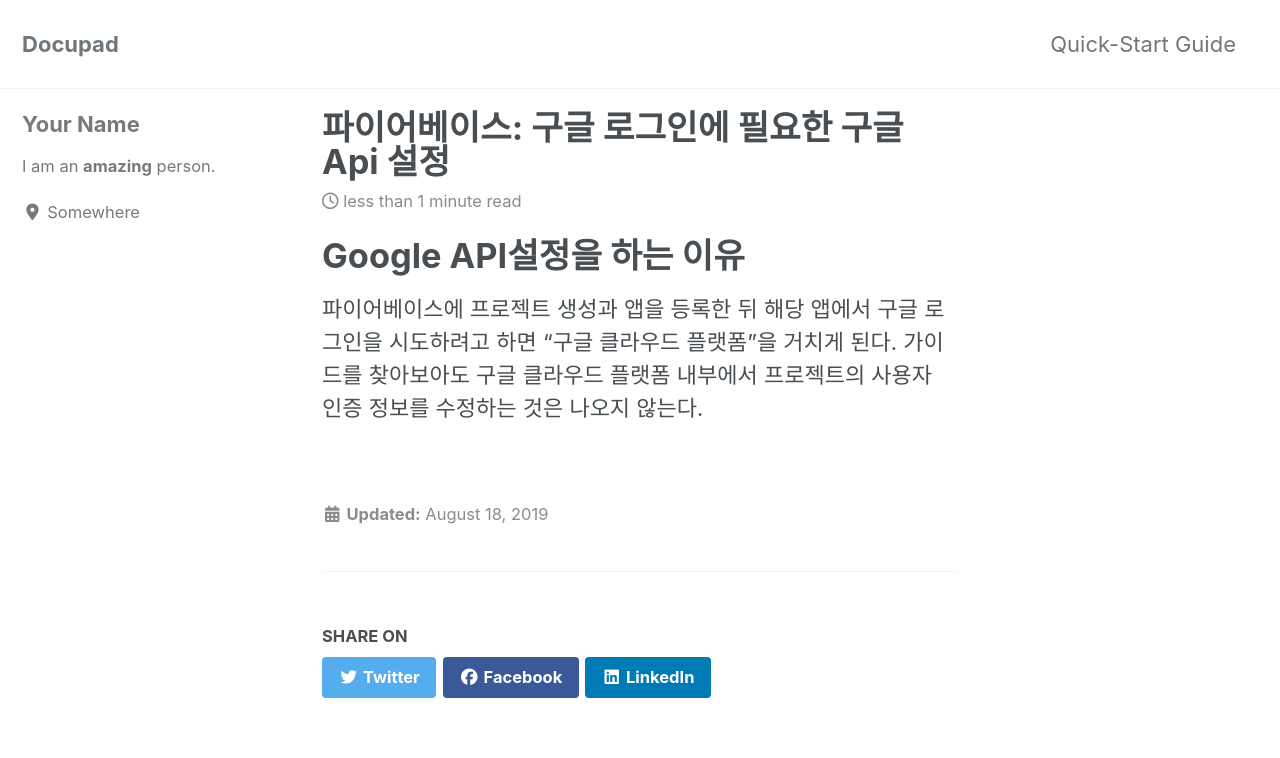
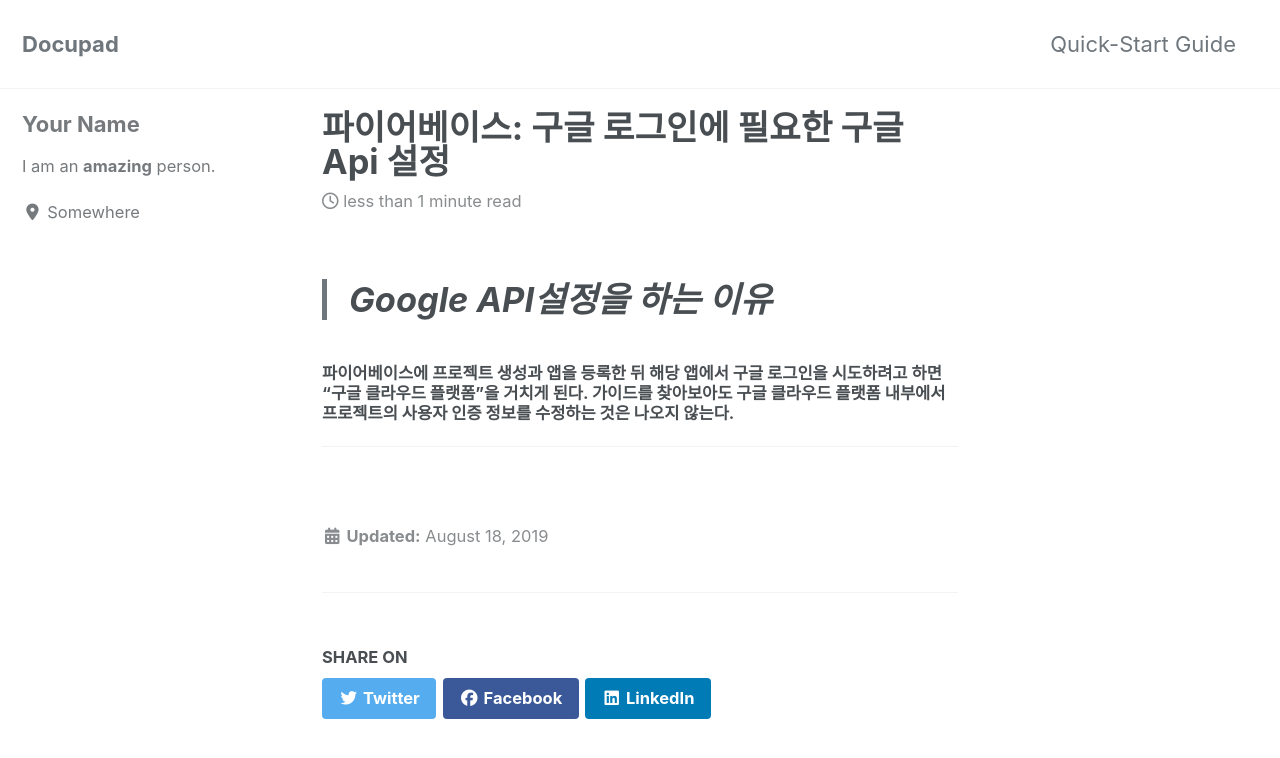
Before and after one commit to junghyunseo0105/docupad, a Jekyll site: the page built from _posts/2019-08-18-파이어베이스:-구글-로그인에-필요한-구글-API-설정.md, in a window 1280 px wide and 900 px high. Shown: the top 758 px of the window. Built offline with Jekyll 4.4.1, drawn with Linux system fonts in a browser that asks for light colours; cached includes are drawn as plain includes; nearby versions of some CDN libraries.

```diff
--- a/_posts/2019-08-18-파이어베이스:-구글-로그인에-필요한-구글-API-설정.md
+++ b/_posts/2019-08-18-파이어베이스:-구글-로그인에-필요한-구글-API-설정.md
@@ -1,5 +1,7 @@
-# Google API설정을 하는 이유
+> # Google API설정을 하는 이유
 
-파이어베이스에 프로젝트 생성과 앱을 등록한 뒤 해당 앱에서 구글 로그인을 시도하려고 하면 "구글 클라우드 플랫폼"을 거치게 된다. 가이드를 찾아보아도 구글 클라우드 플랫폼 내부에서 프로젝트의 사용자 인증 정보를 수정하는 것은 나오지 않는다.
+#### 파이어베이스에 프로젝트 생성과 앱을 등록한 뒤 해당 앱에서 구글 로그인을 시도하려고 하면 "구글 클라우드 플랫폼"을 거치게 된다. 가이드를 찾아보아도 구글 클라우드 플랫폼 내부에서 프로젝트의 사용자 인증 정보를 수정하는 것은 나오지 않는다.
+
+---
 
 >
```
